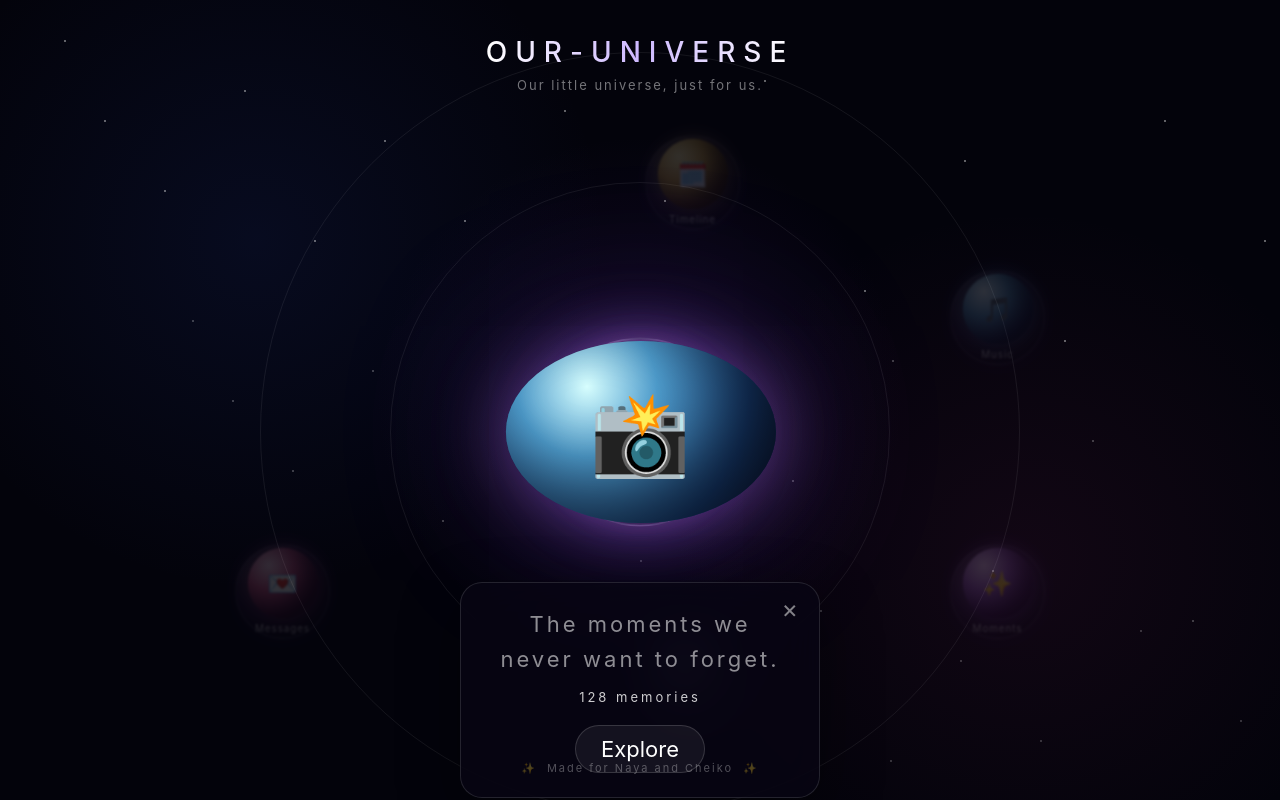
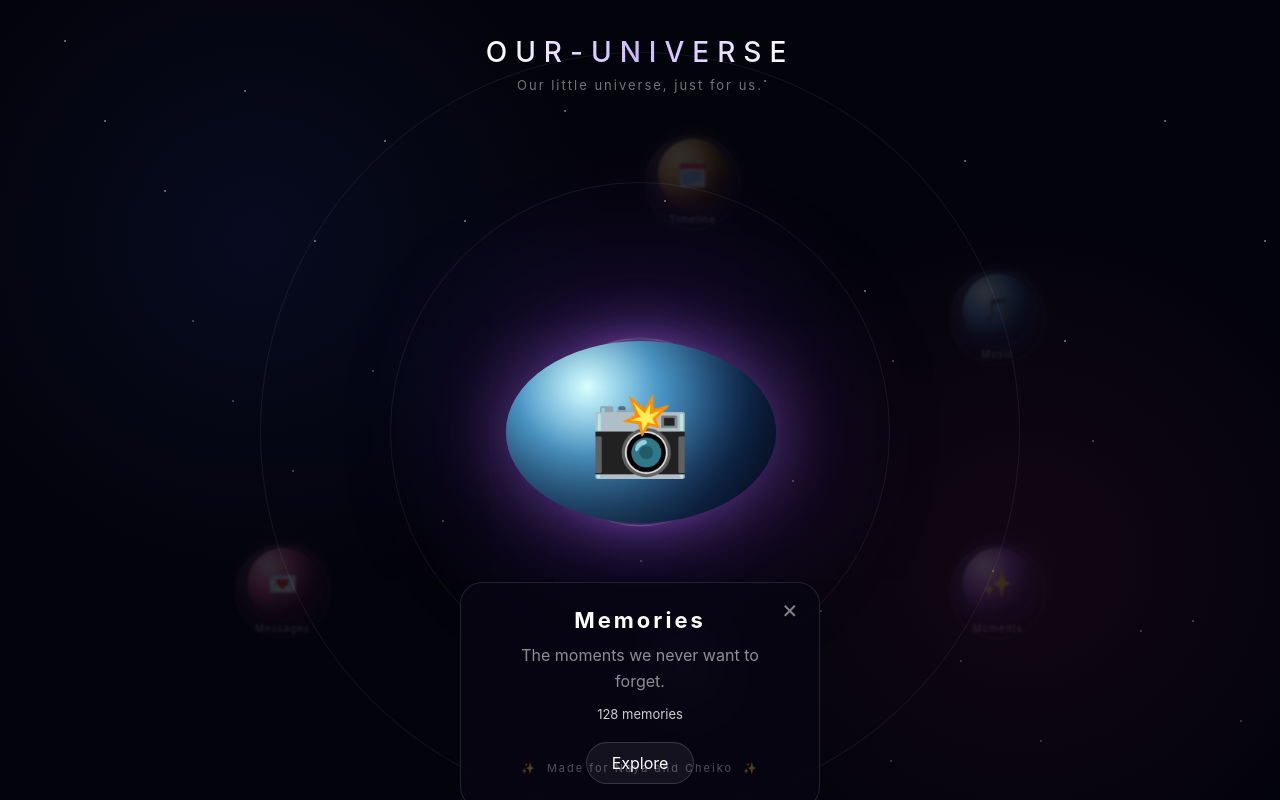
Before and after one commit to cheikhi51/our-universe, a React (Vite) app: page / in a window 1280 px wide. Both pictures are taken after a click on the button "Memories". Built offline with nearby package versions, Linux system fonts and the light colour scheme.

Commit message:
added some changed to the css file

```diff
--- a/src/App.css
+++ b/src/App.css
@@ -78,6 +78,7 @@ button {
   );
 
   -webkit-background-clip: text;
+  background-clip: text;
   -webkit-text-fill-color: transparent;
 }
 
@@ -96,7 +97,7 @@ button {
 .universe-stage {
   position: absolute;
 
-   width: min(900px, 90vw);
+  width: min(900px, 90vw);
   height: min(720px, 78vh);
 
   left: 50%;
@@ -317,112 +318,53 @@ button {
   bottom: 10px;
   transform: translateX(-50%);
 }
-.planet-selected {
-  left: 50% !important;
-  right: auto !important;
-  top: 50% !important;
-  bottom: auto !important;
-}
+
 /* ================================
-   SELECTED PLANET
+   PLANET DETAILS
 ================================ */
 
-.selected-planet {
+.planet-details {
   position: absolute;
 
-  left: 50% !important;
-  right: auto !important;
-  top: 50% !important;
-  bottom: auto !important;
+  left: 50%;
+  top: calc(50% + 150px);
 
-  margin-top: 0 !important;
+  transform: translateX(-50%);
 
-  transform: translate(-50%, -50%);
+  width: 360px;
 
-  width: 430px;
+  padding: 24px 30px;
+
+  border-radius: 22px;
+
+  border: 1px solid rgba(255, 255, 255, 0.12);
+
+  background: rgba(8, 6, 20, 0.78);
+
+  -webkit-backdrop-filter: blur(20px);
+  backdrop-filter: blur(20px);
 
   text-align: center;
 
-  animation: planetEnter 0.7s ease forwards !important;
+  z-index: 40;
 
-  z-index: 15;
+  animation: detailsAppear 0.7s ease;
 }
 
-.selected-planet-body {
-  width: 180px;
-  height: 180px;
-
-  margin: 0 auto;
-
-  border-radius: 50%;
-
-  display: flex;
-  align-items: center;
-  justify-content: center;
-
-  font-size: 65px;
-
-  background:
-    radial-gradient(
-      circle at 35% 30%,
-      rgba(255, 255, 255, 0.3),
-      rgba(100, 50, 150, 0.4) 45%,
-      rgba(5, 5, 20, 0.95)
-    );
-
-  box-shadow:
-    inset -25px -20px 40px rgba(0, 0, 0, 0.5),
-    0 0 50px rgba(170, 120, 255, 0.3);
-}
-
-.selected-planet > h2 {
-  margin: 20px 0 0;
-
-  font-size: 26px;
-
-  letter-spacing: 3px;
-}
-
-/* ================================
-   DETAILS
-================================ */
-
-.planet-details {
+.planet-details h2 {
   margin: 0 0 10px;
 
   font-size: 22px;
 
   letter-spacing: 3px;
-
-  position: relative;
-
-  padding: 25px;
-
-  border: 1px solid rgba(255, 255, 255, 0.1);
-
-  border-radius: 20px;
-
-  background: rgba(10, 8, 25, 0.7);
-
-  backdrop-filter: blur(20px);
-
-  box-shadow: 0 20px 60px rgba(0, 0, 0, 0.4);
-}
-
-.details-icon {
-  display: none;
-}
-
-.planet-details h2 {
-  display: none;
 }
 
 .planet-details p {
-  margin: 0 auto 15px;
+  margin: 0 auto 12px;
 
-  max-width: 320px;
+  max-width: 280px;
 
-  color: rgba(255, 255, 255, 0.6);
+  color: rgba(255, 255, 255, 0.55);
 
   line-height: 1.6;
 }
@@ -478,6 +420,22 @@ button {
 
 .close-button:hover {
   color: white;
+}
+
+@keyframes detailsAppear {
+  from {
+    opacity: 0;
+    transform:
+      translateX(-50%)
+      translateY(20px);
+  }
+
+  to {
+    opacity: 1;
+    transform:
+      translateX(-50%)
+      translateY(0);
+  }
 }
 
 /* ================================
@@ -553,22 +511,6 @@ button {
 }
 
 /* ================================
-   ANIMATION
-================================ */
-
-@keyframes appear {
-  from {
-    opacity: 0;
-    transform: translate(-50%, -45%) scale(0.9);
-  }
-
-  to {
-    opacity: 1;
-    transform: translate(-50%, -50%) scale(1);
-  }
-}
-
-/* ================================
    MOBILE
 ================================ */
 
@@ -603,10 +545,6 @@ button {
 
   .planet-bottom-right {
     right: 20px;
-  }
-
-  .selected-planet {
-    width: 90%;
   }
 
   .planet-details {
@@ -838,12 +776,14 @@ button {
 .planet-selected {
   z-index: 30;
 
+  left: 50% !important;
+  top: 50% !important;
+  right: auto !important;
+  bottom: auto !important;
+
   transform:
     translate(-50%, -50%)
     scale(1.8) !important;
-
-  left: 50% !important;
-  top: 50% !important;
 
   opacity: 1 !important;
 
@@ -883,72 +823,3 @@ button {
       scale(1.8);
   }
 }
-
-.planet-details {
-  position: absolute;
-
-  left: 50%;
-  top: calc(50% + 150px);
-
-  transform: translateX(-50%);
-
-  width: 360px;
-
-  padding: 24px 30px;
-
-  border-radius: 22px;
-
-  border: 1px solid rgba(255, 255, 255, 0.12);
-
-  background: rgba(8, 6, 20, 0.78);
-
-  backdrop-filter: blur(20px);
-
-  text-align: center;
-
-  z-index: 40;
-
-  animation: detailsAppear 0.7s ease;
-}
-
-.planet-details h2 {
-  margin: 0 0 10px;
-
-  font-size: 22px;
-
-  letter-spacing: 3px;
-}
-
-.planet-details p {
-  margin: 0 auto 12px;
-
-  max-width: 280px;
-
-  color: rgba(255, 255, 255, 0.55);
-
-  line-height: 1.6;
-}
-
-.details-stats {
-  display: block;
-
-  color: rgba(255, 255, 255, 0.8);
-
-  font-size: 13px;
-}
-
-@keyframes detailsAppear {
-  from {
-    opacity: 0;
-    transform:
-      translateX(-50%)
-      translateY(20px);
-  }
-
-  to {
-    opacity: 1;
-    transform:
-      translateX(-50%)
-      translateY(0);
-  }
-}
```
